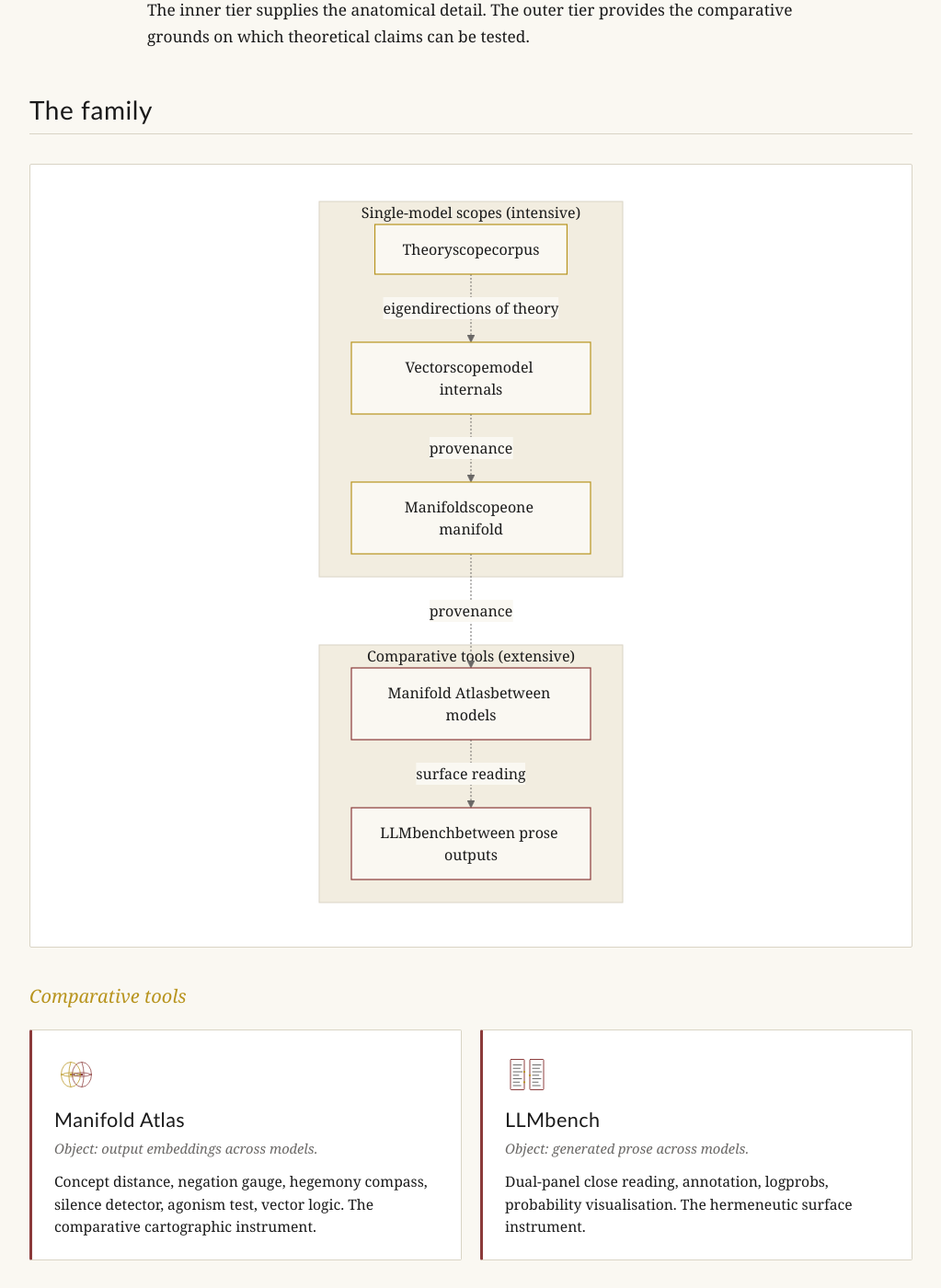
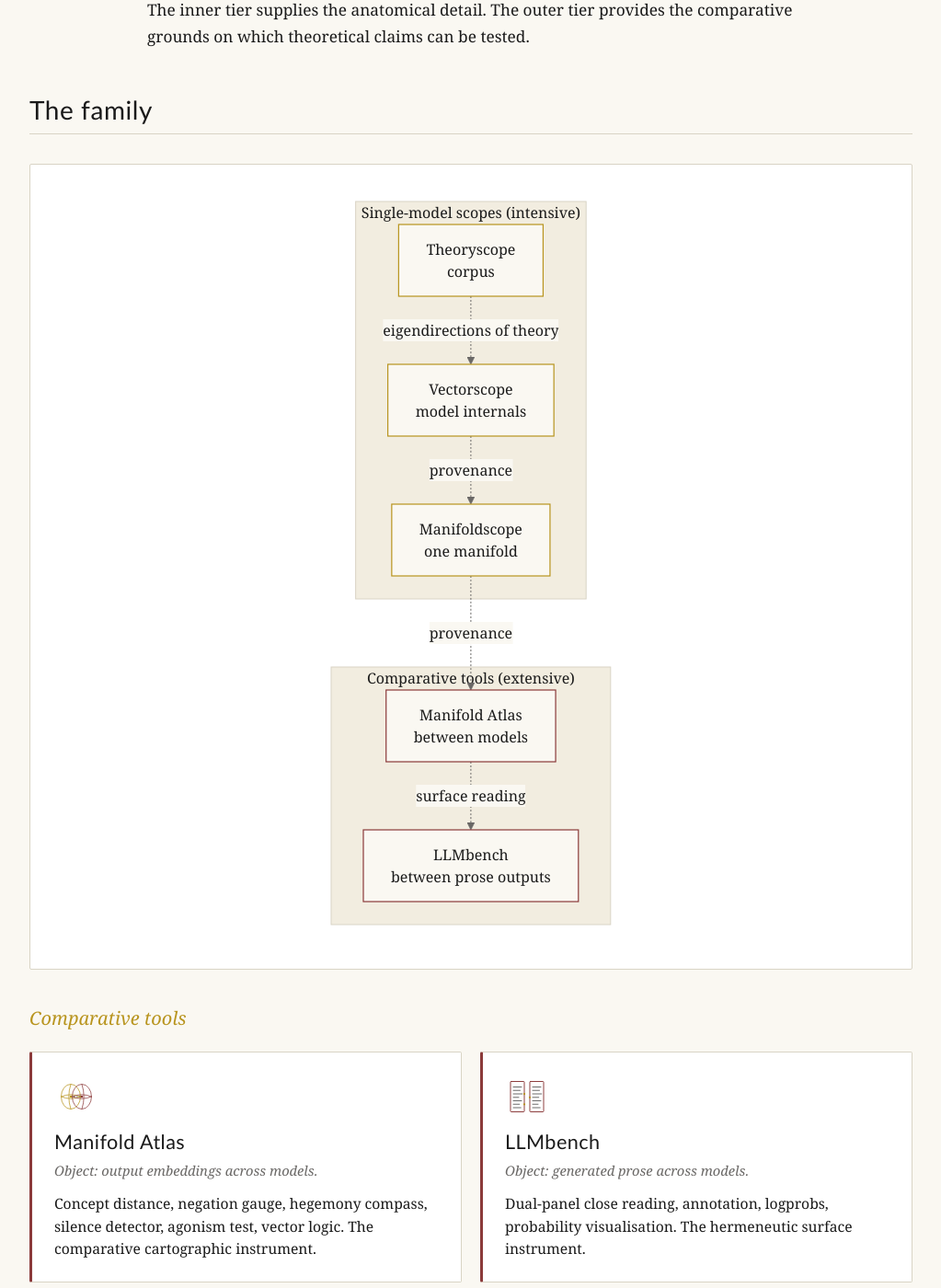
Before and after one commit to vector-lab-tools/vector-lab-tools.github.io, a Jekyll site: the page built from index.md, in a window 1280 px wide and 1400 px high, scrolled down 992 px. Shown: the whole window at 92% size, without its empty margins (128-1151 px from the left). Built offline with Jekyll 4.4.1, drawn with Linux system fonts in a browser that asks for light colours; part of the change alters nothing that is shown.

Commit message:
Mermaid: switch node labels to quoted \n syntax
The <br/> tags inside <div class="mermaid"> were being parsed as HTML
by the browser before the Mermaid script could read them, which is why
'Theoryscope<br/>corpus' collapsed to 'Theoryscopecorpus'. Switch to
Mermaid's quoted-label syntax with \n for line breaks, which survives
HTML parsing intact. Preprocess step simplified accordingly.

Co-Authored-By: Claude Opus 4.6 <noreply@anthropic.com>

```diff
--- a/_includes/mermaid.html
+++ b/_includes/mermaid.html
@@ -40,12 +40,6 @@
     // Remove any existing scope/comp classDef lines so we can re-inject theme-aware ones.
     let out = src.replace(/^\s*classDef\s+scope\s+[^\n]*$/gm, '');
     out = out.replace(/^\s*classDef\s+comp\s+[^\n]*$/gm, '');
-    // Mermaid 11 strips HTML from unquoted node labels. Wrap any label that
-    // contains an HTML tag in quotes so it becomes a string label and renders
-    // the HTML (requires securityLevel: 'loose', set below).
-    out = out.replace(/(\w+)\[([^\[\]]*<[^\[\]]*)\]/g, function(m, id, label) {
-      return id + '["' + label.replace(/"/g, '&quot;') + '"]';
-    });
     const scopeDef = theme === 'dark' ? SCOPE_DARK : SCOPE_LIGHT;
     const compDef  = theme === 'dark' ? COMP_DARK  : COMP_LIGHT;
     return out + '\n  ' + scopeDef + ';\n  ' + compDef + ';';
--- a/index.md
+++ b/index.md
@@ -28,14 +28,14 @@ Vector Lab is that toolkit. Five instruments, arranged in two tiers. The inner t
 <div class="mermaid">
 graph TB
   subgraph scopes["Single-model scopes (intensive)"]
-    T[Theoryscope<br/><i>corpus</i>]
-    V[Vectorscope<br/><i>model internals</i>]
-    M[Manifoldscope<br/><i>one manifold</i>]
+    T["Theoryscope\ncorpus"]
+    V["Vectorscope\nmodel internals"]
+    M["Manifoldscope\none manifold"]
   end
 
   subgraph comparative["Comparative tools (extensive)"]
-    A[Manifold Atlas<br/><i>between models</i>]
-    L[LLMbench<br/><i>between prose outputs</i>]
+    A["Manifold Atlas\nbetween models"]
+    L["LLMbench\nbetween prose outputs"]
   end
 
   V -.provenance.-> M
```
